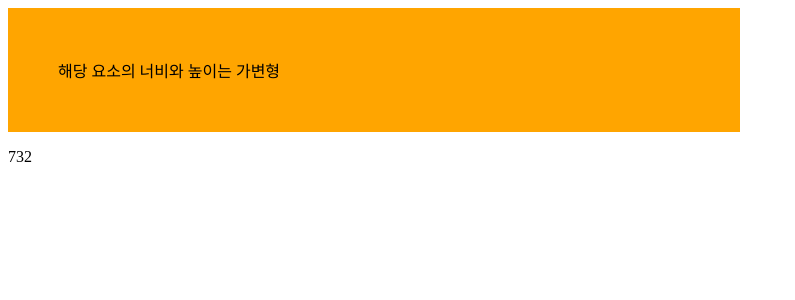
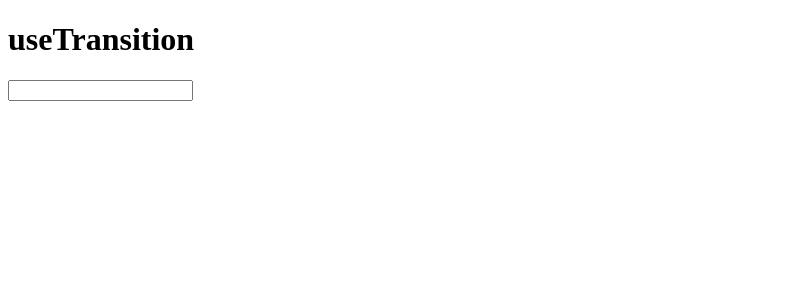
Before and after one commit to minechoo/react19_advance, a React (Vite) app: page / in a window 1280 px wide. Shown: the top 300 px of the page, without its empty margins (0-795 px from the left). Built offline with nearby package versions, Linux system fonts and the light colour scheme.

Commit message:
useTransition으로 상태 업데이트에 우선순위를 두지 않았을때의 문제점 예시

```diff
--- a/src/App.jsx
+++ b/src/App.jsx
@@ -1,44 +1,43 @@
-import { useEffect, useLayoutEffect, useRef, useState } from 'react';
+import { useState } from 'react';
 
 export default function App() {
-	const [Wid, setWid] = useState(0);
-	const refDiv = useRef(null);
+	const [InputValue, setInputValue] = useState('');
+	const [MovieData, setMovieData] = useState([]);
 
-	useEffect(() => {
-		//모션작업을 위해서 동적으로 UI 수치값을 변경해서 스타일 반영을 해야할때 변경로직을 useEffect안쪽에서 호출시
-		//이미 브라우저에 페인트가 된 이후 실행되기 때문에 화면이 깜박거리는 Layout shift 발생
-		//상태값 변경을 통해서 리액트가 랜더링되고 화면에 페이트된후 호출됨됨
-		const widSize = refDiv.current.getBoundingClientRect().width;
-		console.log(widSize);
-		setWid(widSize);
-	}, []);
+	//아래와 같이 복수개의 상태값을 동시에 변경처리할때 로직이 무겁고 시간이 오래걸리는 상태변경로직이 같이 있으면
+	//우선순위를 구분하지 않았을때 긴급하게 처리되야 되는 상태 업데이트까지 같이 늦어지면서 사용성에 악역향 발생
+	const handleChange = (e) => {
+		//실제 input에 반영되는 긴급 상태값
+		setInputValue(e.target.value);
 
-	useLayoutEffect(() => {
-		//상태값 변경을 통해서 리액트가 렌더링되고 화면에 페인트되기 직전에 호출됨
-		if (refDiv.current) {
-			const widSize = refDiv.current.getBoundingClientRect().width;
-			console.log('useLayoutEffect', widSize);
-			setWid(widSize);
+		const newData = [];
+		for (let i = 0; i < 10000000; i++) {
+			newData.push(i);
 		}
-	}, []);
+		// 실시간 반영할 필요가 없는 비 긴급 상태값
+		setMovieData(newData);
+	};
 
 	return (
 		<>
-			<div ref={refDiv} style={{ width: '50%', backgroundColor: 'orange', padding: '50px' }}>
-				해당 요소의 너비와 높이는 가변형
-			</div>
-			<p>{Wid}</p>
+			<h1>useTransition</h1>
+
+			<input type='text' value={InputValue} onChange={handleChange} />
 		</>
 	);
 }
+
 /*
-리액트 프로젝트가 구동되는 흐름
-1. 리액트 컴포넌트가 JSX를 반환
-2. 리액트 자체적으로 가상돔을 생성하면서 기존 돔 트리와 비교
-3. 변경된 부분이 반영된 실제 돔 트리 생성(리액트에서의 랜더링)
-4. 실제 브라우저가 변경된 돔트리 구조에 맞게 화면에 그림(layout계산, paint화면에 출력)
-   컴포넌트가 일단 랜더링된 이후 재호출되기 직전(useLayoutEffect)
-5. 이미 출력된 돔 트리의 내용을 다시 비교해서 추후 컴포넌트가 재 호출됨
-   컴포넌트가 랜더링된 이후 실행되는 시점(useEffect)
-6. 추가 작업을 통해 state값 기반으로 다시 재랜더링(1-3단계 반복)
+  useTransition
+  - 리액트 컴포넌트에 state값의 변경처리의 우선순위를 차등해서 긴급한 상태변경과, 덜 긴급한 상태변경사항을 관리하는 훅
+  - useTransition으로 상태 업데이트의 순서의 우선 순위를 차등 적용해야 되는 사례
+  - 폼요소에 입력값을 바탕으로 실시간으로 서버 데이터 호출 및 렌더링 해야될때
+
+  - 작업순서1-인풋에 검색어 입력 -> 인풋요소에 입력하고 있는 검색내용이 출력됨
+  - 작업순서2-인풋에 반영되고 있는 상태값에 따라 서버 데이터 fetching이나 기타 무거운 로직 수행
+  - 작업순서3로직수행이 완료되면 완료된 데이터를 다시 새로운 상태에 담아서 화면에 출력
+
+  위와 같은 순서의 작업을 할때 상태값이 2개 필요 (input출력용 상태값, 수행완료된 서버데이터를 화면에 출력용 상태값)
+  -input용 상태값은 로직처리가 무겁지 않고 화면에 바로바로 반영해야 되는 데이터 (Urgent Update) 긴급 변경필요 데이터
+  -서버 데이터 출력용 상태값은 로직처리가 무겁과 화면에 바로바로 출력할 필요가 없는 데이터 (Not Urgent Update) 비긴급 변경필요 데이터
 */
```
